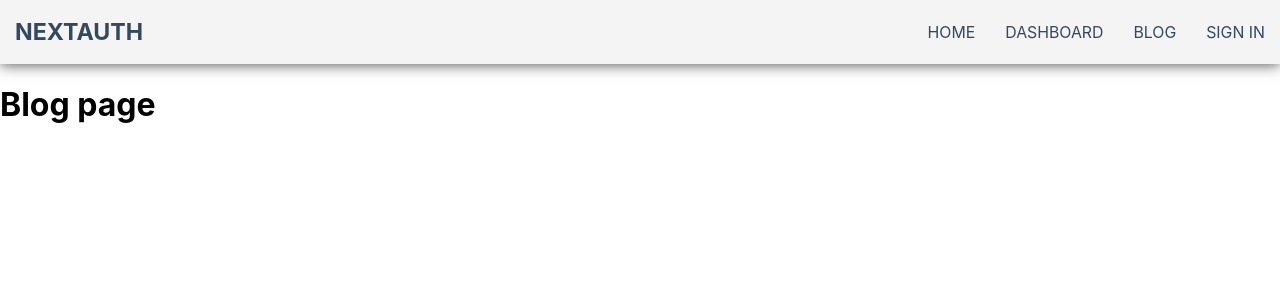
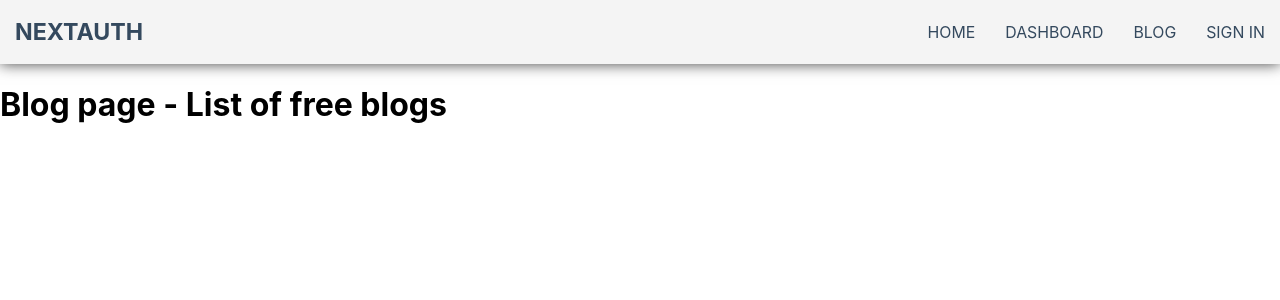
Before and after one commit to gopinav/Next-JS-Tutorials, a Next.js app in the folder next-authentication/: page /blog in a window 1280 px wide. Shown: the top 300 px of the page. Built offline with nearby package versions, Linux system fonts and the light colour scheme; no server answers.

Commit message:
Server-side authentication

```diff
--- a/next-authentication/pages/_app.js
+++ b/next-authentication/pages/_app.js
@@ -5,7 +5,7 @@
 
 function MyApp({ Component, pageProps }) {
   return (
-    <Provider>
+    <Provider session={pageProps.session}>
       <Navbar />
       <Component {...pageProps} />
     </Provider>
--- a/next-authentication/pages/blog.js
+++ b/next-authentication/pages/blog.js
@@ -1,5 +1,19 @@
-function Blog() {
-  return <h1>Blog page</h1>
+import { getSession, useSession } from 'next-auth/client'
+
+function Blog({ data }) {
+  const [session] = useSession()
+  console.log({ session })
+  return <h1>Blog page - {data}</h1>
 }
 
 export default Blog
+
+export async function getServerSideProps(context) {
+  const session = await getSession(context)
+  return {
+    props: {
+      data: session ? 'List of 100 personalized blogs' : 'List of free blogs',
+      session
+    }
+  }
+}
```
